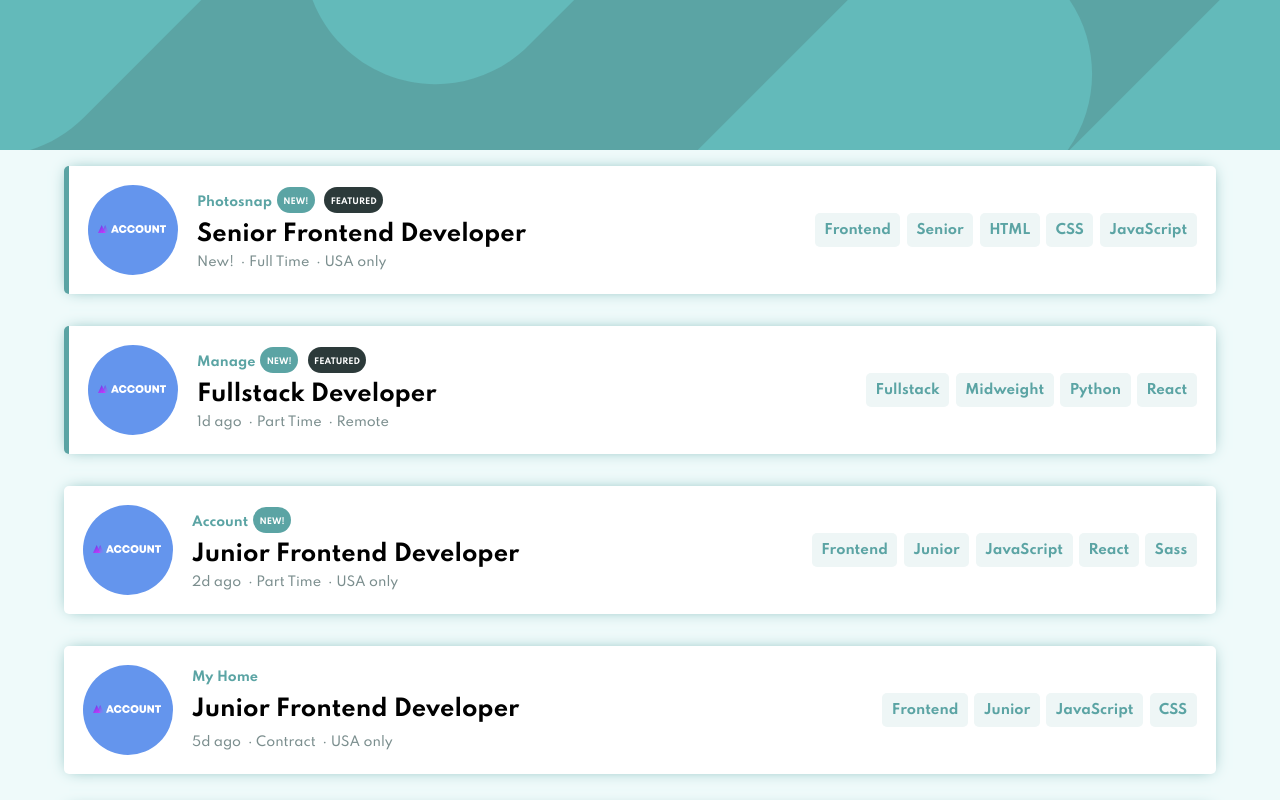
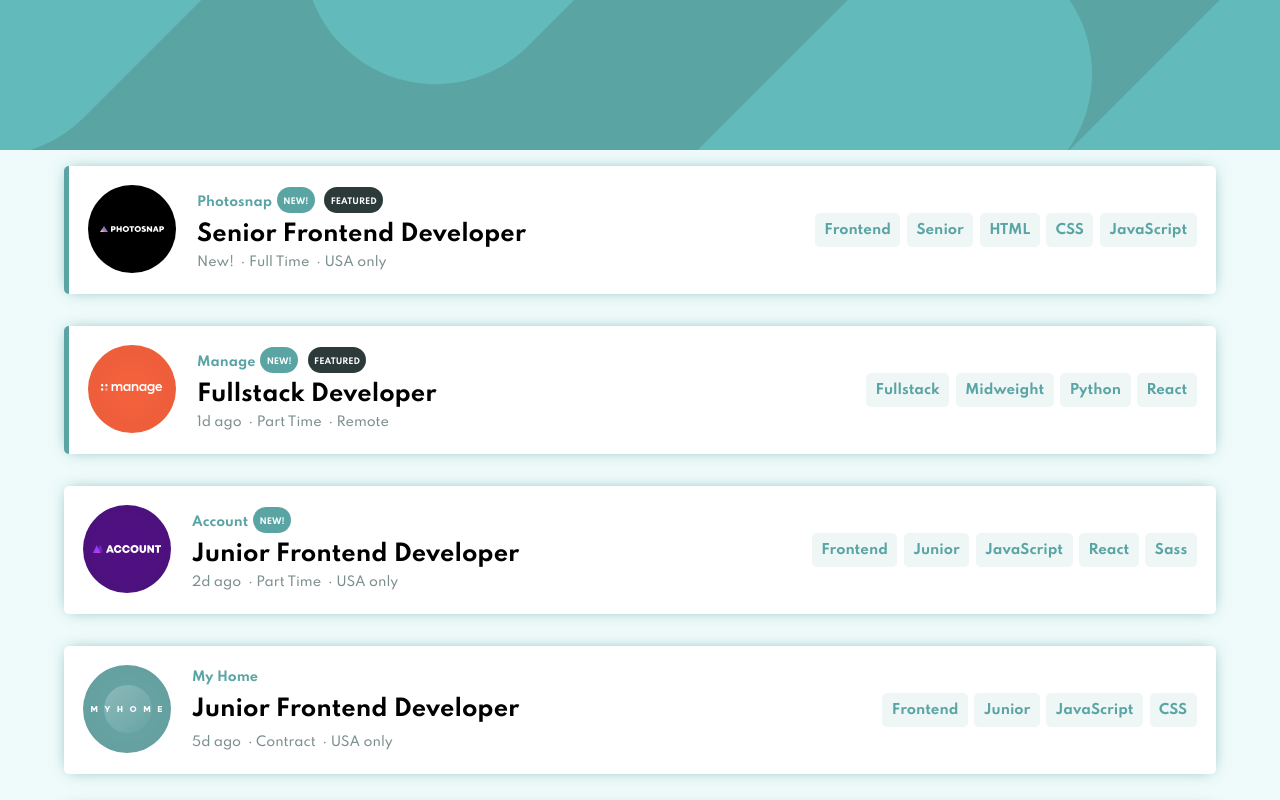
Before and after one commit to artursem/fm-static-job-listings, a React (Create React App) app: page / in a window 1280 px wide. Shown: the top 800 px of the page. Built offline with nearby package versions, Linux system fonts and the light colour scheme; a web font is replaced by a local one.

Commit message:
add company logos

```diff
--- a/src/components/JobItem.js
+++ b/src/components/JobItem.js
@@ -1,7 +1,30 @@
 import React from "react";
-import IconAccount from "./icons/IconAccount";
 import classes from "./JobItem.module.css";
 import TagButton from "./TagButton";
+
+import accountIcon from "../assets/account.svg";
+import eyecamcoIcon from "../assets/eyecam-co.svg";
+import faceitIcon from "../assets/faceit.svg";
+import insureIcon from "../assets/insure.svg";
+import loopstudiosIcon from "../assets/loop-studios.svg";
+import manageIcon from "../assets/manage.svg";
+import myhomeIcon from "../assets/myhome.svg";
+import photosnapIcon from "../assets/photosnap.svg";
+import shortlyIcon from "../assets/shortly.svg";
+import airfilterIcon from "../assets/the-air-filter-company.svg";
+
+const companyLogos = {
+	j1: photosnapIcon,
+	j2: manageIcon,
+	j3: accountIcon,
+	j4: myhomeIcon,
+	j5: loopstudiosIcon,
+	j6: faceitIcon,
+	j7: shortlyIcon,
+	j8: insureIcon,
+	j9: eyecamcoIcon,
+	j10: airfilterIcon,
+};
 
 const JobItem = ({ content }) => {
 	const itemClasses = content.isFeatured
@@ -12,7 +35,7 @@ const JobItem = ({ content }) => {
 		<li key={content.id} className={itemClasses}>
 			<div className={classes.li__main}>
 				<div className={classes.main__logo}>
-					<IconAccount/>
+					<img src={companyLogos[content.id]} />
 				</div>
 				<div className={classes.main__text}>
 					<div className={classes.text__header}>
@@ -42,9 +65,7 @@ const JobItem = ({ content }) => {
 				<TagButton tagWord={content.role} />
 				<TagButton tagWord={content.level} />
 				{[...content.languages, ...content.tools].map((tag) => {
-					return (
-						<TagButton tagWord={tag} key={tag} />
-					);
+					return <TagButton tagWord={tag} key={tag} />;
 				})}
 			</div>
 		</li>
--- a/src/components/JobItem.module.css
+++ b/src/components/JobItem.module.css
@@ -20,9 +20,7 @@
     border-left: 5px solid var(--primary);
 }
 
-.li div {
-    /* border: solid 1px pink; */
-}
+
 
 .li__main {
     display: flex;
@@ -32,8 +30,7 @@
     margin: 3px;
     height: 90px;
     width: 90px;
-    border-radius: 50%;
-    background: cornflowerblue;
+
 }
 .main__text {
     display: flex;
--- a/src/components/icons/IconAccount.js
+++ /dev/null
@@ -1,71 +0,0 @@
-import React from "react";
-
-function IconAccount() {
-	return (
-		<svg
-			xmlns="http://www.w3.org/2000/svg"
-			width="88"
-			height="88"
-		>
-			<defs>
-				<linearGradient id="c" x1="6.472%" x2="93.528%" y1="0%" y2="100%">
-					<stop offset="0%" stopColor="#5141E2" />
-					<stop offset="100%" stopColor="#DE39FF" />
-				</linearGradient>
-				<linearGradient id="d" x1="6.472%" x2="93.528%" y1="0%" y2="100%">
-					<stop offset="0%" stopColor="#5141E2" />
-					<stop offset="100%" stopColor="#DE39FF" stopOpacity="0" />
-				</linearGradient>
-				<filter
-					id="b"
-					width="139.8%"
-					height="139.8%"
-					x="-19.9%"
-					y="-19.9%"
-					filterUnits="objectBoundingBox"
-				>
-					<feGaussianBlur
-						in="SourceAlpha"
-						result="shadowBlurInner1"
-						stdDeviation="17.5"
-					/>
-					<feOffset in="shadowBlurInner1" result="shadowOffsetInner1" />
-					<feComposite
-						in="shadowOffsetInner1"
-						in2="SourceAlpha"
-						k2="-1"
-						k3="1"
-						operator="arithmetic"
-						result="shadowInnerInner1"
-					/>
-					<feColorMatrix
-						in="shadowInnerInner1"
-						values="0 0 0 0 0 0 0 0 0 0 0 0 0 0 0 0 0 0 0.0452633304 0"
-					/>
-				</filter>
-				<circle id="a" cx="44" cy="44" r="44" />
-			</defs>
-			<g fill="none" fillRule="evenodd">
-				<use fill="#4F1181" />
-				<use fill="#000" filter="url(#b)" />
-				<path
-					fill="#FFF"
-					fillRule="nonzero"
-					d="M25.204 47.807l.413-1.236h2.646l.412 1.236h2.264l-2.996-7.615h-2.01L23 47.807h2.204zm2.558-2.878h-1.644l.818-2.36.826 2.36zM34.818 48c1.989 0 3.513-1.36 3.797-3.362H36.51c-.209.847-.86 1.397-1.688 1.397-1.057 0-1.833-.854-1.833-2.029 0-1.179.776-2.046 1.833-2.046.785 0 1.43.507 1.687 1.288h2.083C38.29 41.318 36.775 40 34.818 40c-2.272 0-3.969 1.716-3.969 4.006 0 2.278 1.697 3.994 3.97 3.994zm8.293 0c1.988 0 3.512-1.36 3.796-3.362h-2.103c-.21.847-.86 1.397-1.689 1.397-1.057 0-1.832-.854-1.832-2.029 0-1.179.775-2.046 1.832-2.046.786 0 1.43.507 1.687 1.288h2.084C46.582 41.318 45.067 40 43.11 40c-2.272 0-3.97 1.716-3.97 4.006 0 2.278 1.698 3.994 3.97 3.994zm8.434 0c2.393 0 4.1-1.666 4.1-4s-1.707-4-4.1-4c-2.4 0-4.112 1.673-4.112 4s1.712 4 4.112 4zm0-1.952c-1.136 0-1.971-.862-1.971-2.048 0-1.185.835-2.048 1.97-2.048 1.137 0 1.96.856 1.96 2.048 0 1.192-.823 2.048-1.96 2.048zM59.807 48c1.903 0 3.259-1.265 3.259-3.138v-4.67h-2.102v4.63c0 .745-.47 1.226-1.157 1.226s-1.157-.481-1.157-1.226v-4.63h-2.102v4.67c0 1.873 1.356 3.138 3.259 3.138zm6.551-.193v-4.132l2.966 4.132h1.7v-7.615h-1.992v3.996l-2.867-3.996h-1.8v7.615h1.993zm9.614 0v-5.726H78v-1.889h-6.121v1.89h2.028v5.725h2.065z"
-				/>
-				<path
-					fill="url(#c)"
-					d="M7.421 7.953L3.71 0 0 7.953z"
-					transform="translate(10 40)"
-				/>
-				<path
-					fill="url(#d)"
-					d="M10.913 7.953L7.202 0l-3.71 7.953z"
-					transform="translate(10 40)"
-				/>
-			</g>
-		</svg>
-	);
-}
-
-export default IconAccount;
--- a/src/data/jobs.json
+++ b/src/data/jobs.json
@@ -3,7 +3,6 @@
 		{
 			"id": "j1",
 			"company": "Photosnap",
-			"icon": "photosnap.svg",
 			"isNew": true,
 			"isFeatured": true,
 			"job": "Full Time",
@@ -18,7 +17,6 @@
 		{
 			"id": "j2",
 			"company": "Manage",
-			"icon": "manage.svg",
 			"isNew": true,
 			"isFeatured": true,
 			"job": "Part Time",
@@ -33,7 +31,6 @@
 		{
 			"id": "j3",
 			"company": "Account",
-			"icon": "IconAccount",
 			"isNew": true,
 			"isFeatured": false,
 			"job": "Part Time",
@@ -48,7 +45,6 @@
 		{
 			"id": "j4",
 			"company": "My Home",
-			"icon": "myhome.svg",
 			"isNew": false,
 			"isFeatured": false,
 			"job": "Contract",
@@ -63,7 +59,6 @@
 		{
 			"id": "j5",
 			"company": "Loop Studios",
-			"icon": "loop-studios.svg",
 			"isNew": false,
 			"isFeatured": false,
 			"job": "Full Time",
@@ -78,7 +73,6 @@
 		{
 			"id": "j6",
 			"company": "FaceIt",
-			"icon": "faceit.svg",
 			"isNew": false,
 			"isFeatured": false,
 			"job": "Full Time",
@@ -93,7 +87,6 @@
 		{
 			"id": "j7",
 			"company": "Shortly",
-			"icon": "shortly.svg",
 			"isNew": false,
 			"isFeatured": false,
 			"job": "Full Time",
@@ -108,7 +101,6 @@
 		{
 			"id": "j8",
 			"company": "Insure",
-			"icon": "insure.svg",
 			"isNew": false,
 			"isFeatured": false,
 			"job": "Full Time",
@@ -123,7 +115,6 @@
 		{
 			"id": "j9",
 			"company": "Eyecam Co.",
-			"icon": "eyecanm-co.svg",
 			"isNew": false,
 			"isFeatured": false,
 			"job": "Full Time",
@@ -138,7 +129,6 @@
 		{
 			"id": "j10",
 			"company": "The Air Filter Company",
-			"icon": "the-air-filter-company.svg",
 			"isNew": false,
 			"isFeatured": false,
 			"job": "Part Time",
```
Also changed, not shown: src/assets/account.svg.
